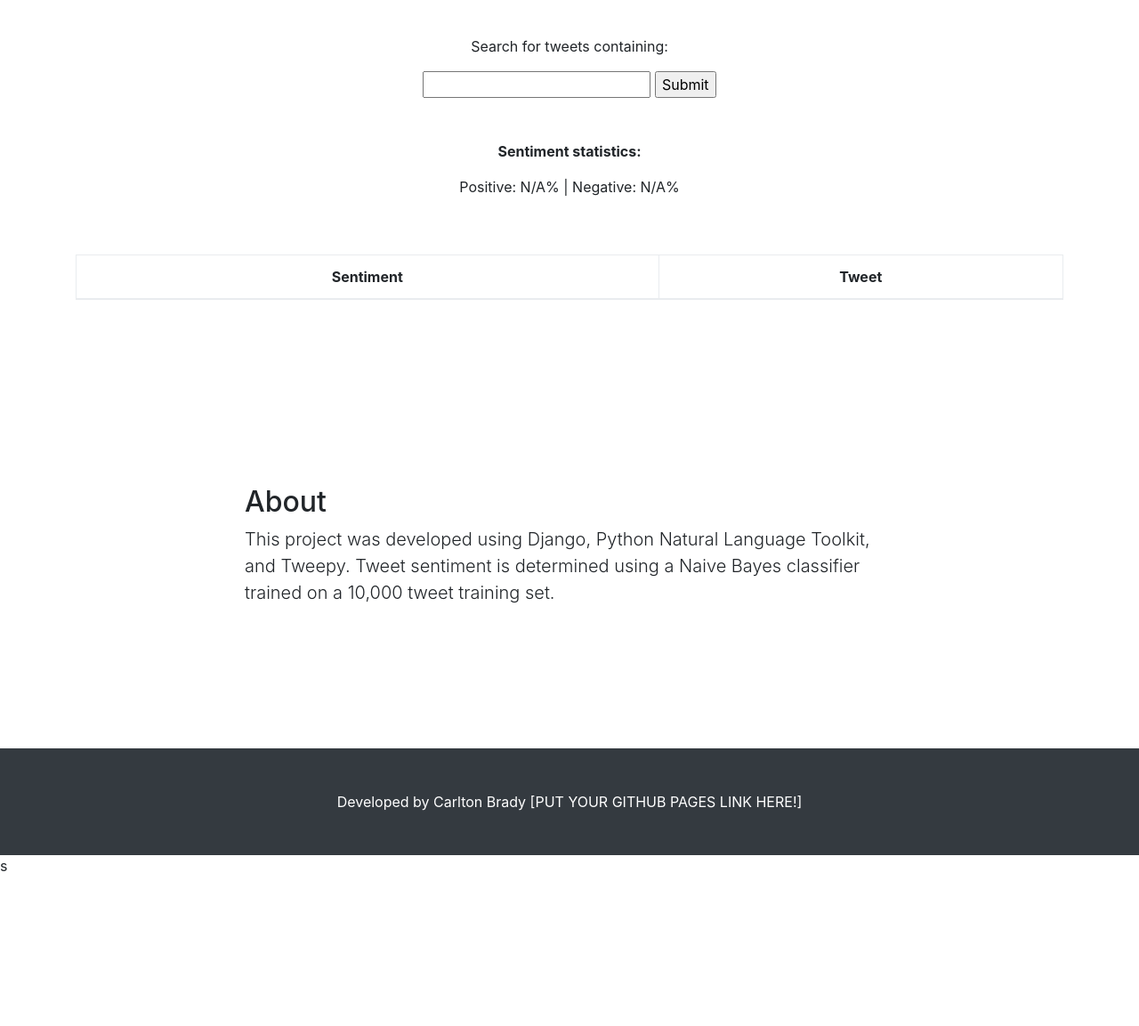
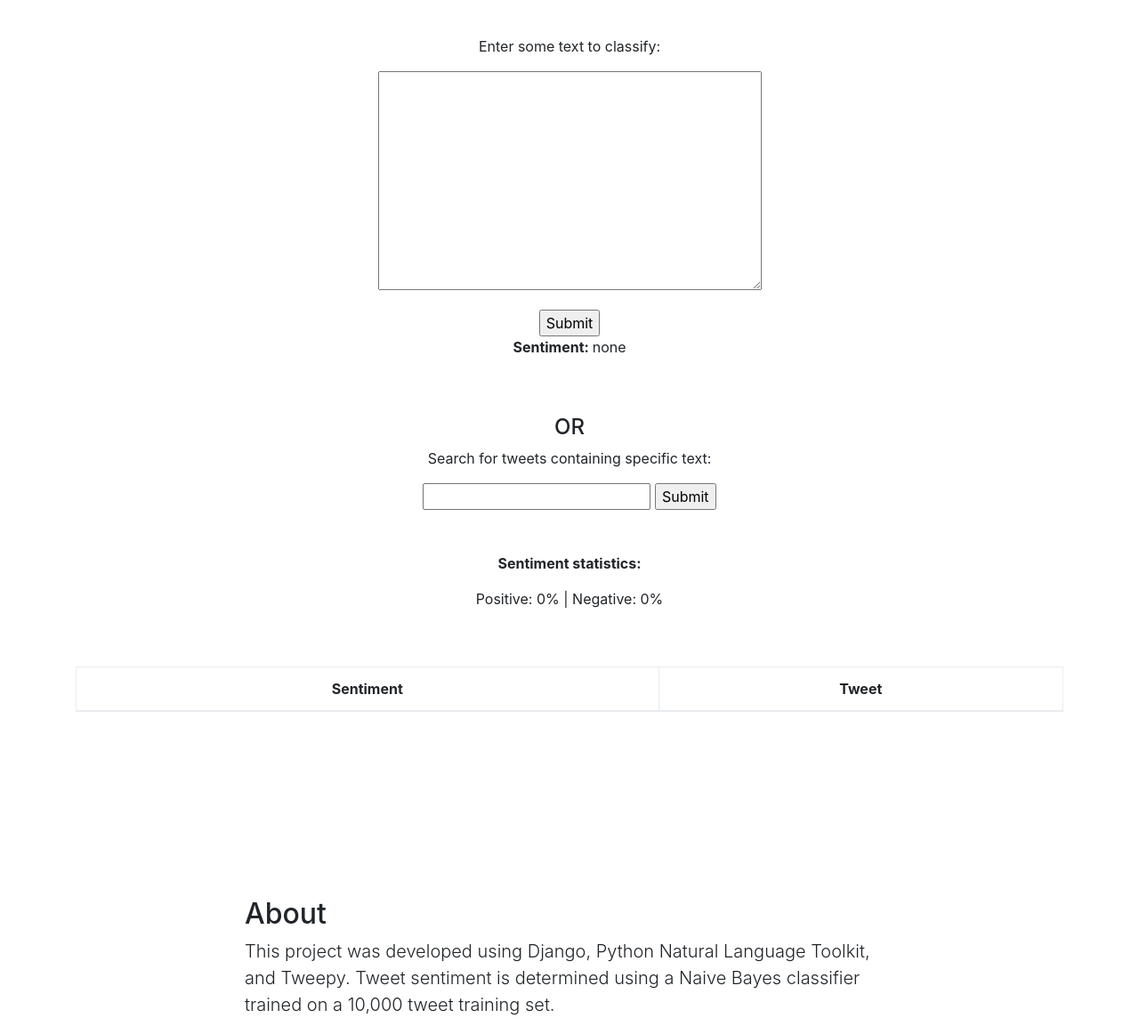
Before and after one commit to CarltonTB/TweetSentiment, a Django app: page / in a window 1280 px wide. Shown: the part 56-1209 px from the top of the page at 89% size. Before the commit the page ends 1035 px from the top, so only its background shows below. Run offline with Django 3.2, Linux system fonts and the light colour scheme; some libraries are stand-ins or nearby versions.

Commit message:
Added additional free text form for sentiment classification.

```diff
--- a/TweetSentiment/TweetSentiment/settings.py
+++ b/TweetSentiment/TweetSentiment/settings.py
@@ -26,7 +26,7 @@ SECRET_KEY = 'mw!sv83+2^*-9zoahpv)-v^ok2r_m^j^j^+7iaqwt3y6$a6376'
 # SECURITY WARNING: don't run with debug turned on in production!
 DEBUG = True
 
-ALLOWED_HOSTS = ['carltontb.pythonanywhere.com']
+ALLOWED_HOSTS = ['127.0.0.1','carltontb.pythonanywhere.com']
 
 
 # Application definition
--- a/TweetSentiment/tweets/forms.py
+++ b/TweetSentiment/tweets/forms.py
@@ -3,5 +3,5 @@ from django import forms
 class SearchForm(forms.Form):
     query = forms.CharField(label ='Search for tweets containing:', max_length=70)
 
-# class ClassifyForm(forms.Form):
-#     text = forms.CharField(label = 'Enter some text to classify:',max_length=140)
+class ClassifyForm(forms.Form):
+    text = forms.CharField(label = 'Enter some text to classify:',widget=forms.Textarea, max_length=140)
--- a/TweetSentiment/tweets/templates/tweets/index.html
+++ b/TweetSentiment/tweets/templates/tweets/index.html
@@ -53,7 +53,6 @@
       <div class="container">
         <div class="row">
           <div class="col-lg-12 mx-auto" style="text-align:center;">
-          <!--
            <form action="/" method="POST" id="classify">
             {% csrf_token %}
                 <p>Enter some text to classify:</p>
@@ -61,10 +60,11 @@
             <input type="submit" value="Submit" />
         	</form>
         	<p><strong>Sentiment: </strong>{{ textClassification }}</p>
-            <br></br>-->
+            <br></br>
+            <h4>OR</h4>
             <form action="/" method="POST" id="search">
             {% csrf_token %}
-                <p>Search for tweets containing:</p>{{ searchForm.query }}
+                <p>Search for tweets containing specific text:</p>{{ searchForm.query }}
             <input type="submit" value="Submit" />
         	</form>
             <br></br>
@@ -118,7 +118,7 @@
     <!-- Footer -->
     <footer class="py-5 bg-dark">
       <div class="container">
-        <p class="m-0 text-center text-white">Developed by Carlton Brady [PUT YOUR GITHUB PAGES LINK HERE!]</p>
+        <p class="m-0 text-center text-white">Developed by Carlton Brady</p>
       </div>
       <!-- /.container -->
     </footer>
--- a/TweetSentiment/tweets/views.py
+++ b/TweetSentiment/tweets/views.py
@@ -2,17 +2,26 @@ from django.shortcuts import render
 from .forms import SearchForm
 import tweetSearch as tweetSearch
 import tweetClassify as tweetClassify
-# from .forms import ClassifyForm
+from .forms import ClassifyForm
 
 
 
 # Create your views here.
 
 def index(request):
-#     form2=ClassifyForm()
+    form = SearchForm()
+    form2 = ClassifyForm()
+    tweets = []
+    tweetSentimentPairs = []
+    sentimentStats = ["N/A","N/A"]
+    loadResults = False
+    percent_neg = "0"
+    percent_pos = "0"
+    text = ""
+    textClassification = "none"
     if request.method == 'POST':
         form = SearchForm(request.POST)
-#         form2 = ClassifyForm(request.POST)
+        form2 = ClassifyForm(request.POST)
         if form.is_valid():
             if len(str(form.cleaned_data)) > 0:
                 searchTerm = str(form.cleaned_data['query'])
@@ -24,18 +33,9 @@ def index(request):
                 percent_pos = sentimentStats[1]
                 loadResults = True
 
-#         if form2.is_valid():
-#             textClassification = tweetClassify.classifySentiment(form2.cleaned_data['text'])
-#             text = form2.cleaned_data['text']
-#'classifyForm': form2, 'text': text, 'textClassification':textClassification,
-    else:
-        form = SearchForm()
-        tweets = []
-        tweetSentimentPairs = []
-        sentimentStats = ["N/A","N/A"]
-        loadResults = False
-        percent_neg = "N/A"
-        percent_pos = "N/A"
-        text = ""
-        textClassification = ""
-    return render(request,'tweets/index.html',{'searchForm':form,' tweets':tweets, 'pairs':tweetSentimentPairs, 'percent_neg':percent_neg,'percent_pos':percent_pos, 'loadResults':loadResults})
+
+        if form2.is_valid():
+            textClassification = tweetClassify.classifySentiment(form2.cleaned_data['text'])
+            text = form2.cleaned_data['text']
+
+    return render(request,'tweets/index.html',{'classifyForm': form2, 'text': text, 'textClassification':textClassification, 'searchForm':form,' tweets':tweets, 'pairs':tweetSentimentPairs, 'percent_neg':percent_neg,'percent_pos':percent_pos, 'loadResults':loadResults})
```
